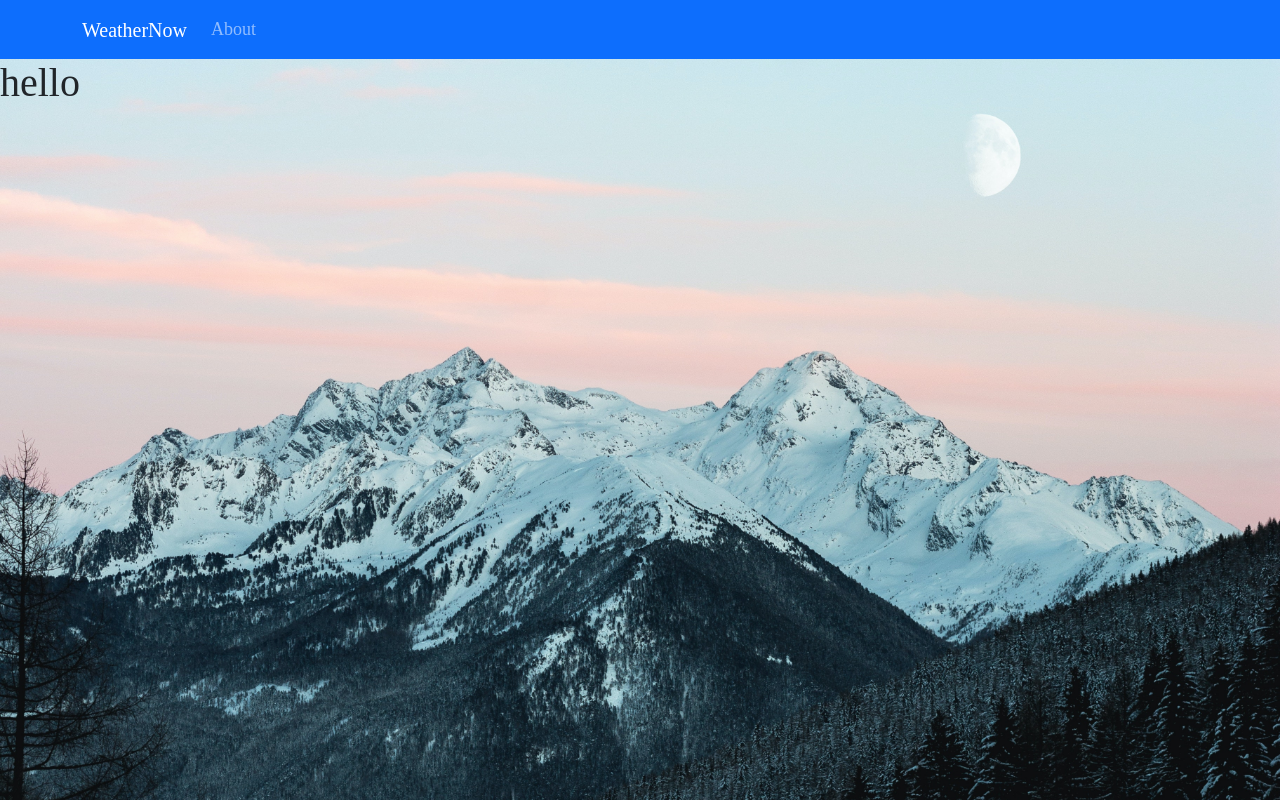
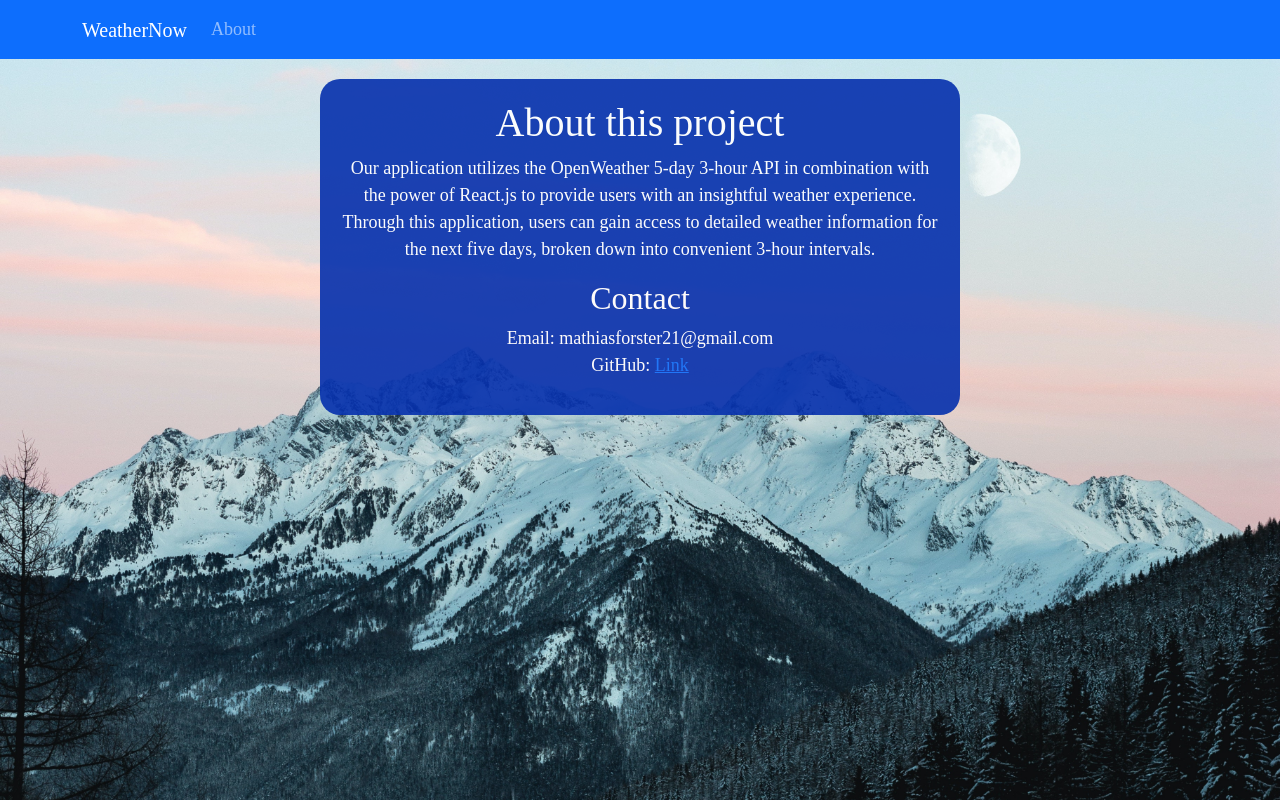
Before and after one commit to mathiasF21/WeatherNow, a React (Create React App) app in the folder wintrade/: page /about in a window 1280 px wide. Built offline with nearby package versions, Linux system fonts and the light colour scheme; the HTML template or start-up script is replaced by a standard one.

Commit message:
Added some final things to the About page.

```diff
--- a/wintrade/src/About.jsx
+++ b/wintrade/src/About.jsx
@@ -1,7 +1,22 @@
 
 
 function About() {
-    return <h1>hello</h1>
+    return (
+        <div className="about-container">
+            <h1>About this project</h1>
+            <p>
+                Our application utilizes the OpenWeather 5-day 3-hour API in combination with
+                the power of React.js to provide users with an insightful weather experience.
+                Through this application, users can gain access to detailed weather information
+                for the next five days, broken down into convenient 3-hour intervals.
+            </p>
+            <h2>Contact</h2>
+            <p>
+                Email: mathiasforster21@gmail.com <br/>
+                GitHub: <a href="https://github.com/mathiasF21/WeatherNow.git" target="_blank" rel="noreferrer">Link</a>
+            </p>
+        </div>
+    )
 }
 
 
--- a/wintrade/src/styles.css
+++ b/wintrade/src/styles.css
@@ -127,3 +127,15 @@ img {
     opacity: 0.9;
     margin: 10px;
 }
+
+.about-container {
+    background-color: #0530ad;
+    text-align: center;
+    margin: auto;
+    color: white;
+    width: 50%;
+    opacity: 0.9;
+    border-radius: 20px;
+    padding: 20px;
+    margin-top: 20px;
+}
```
